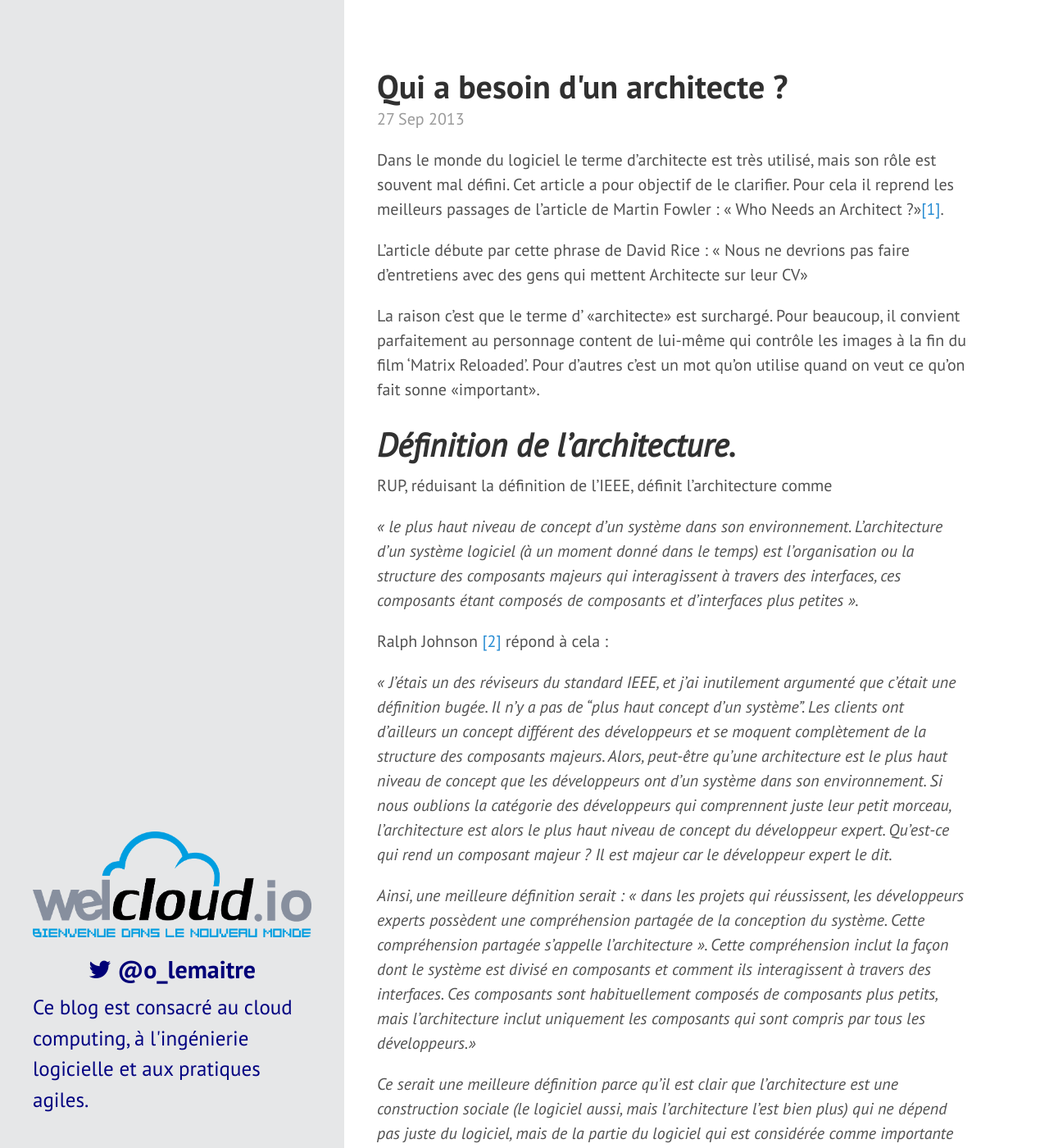
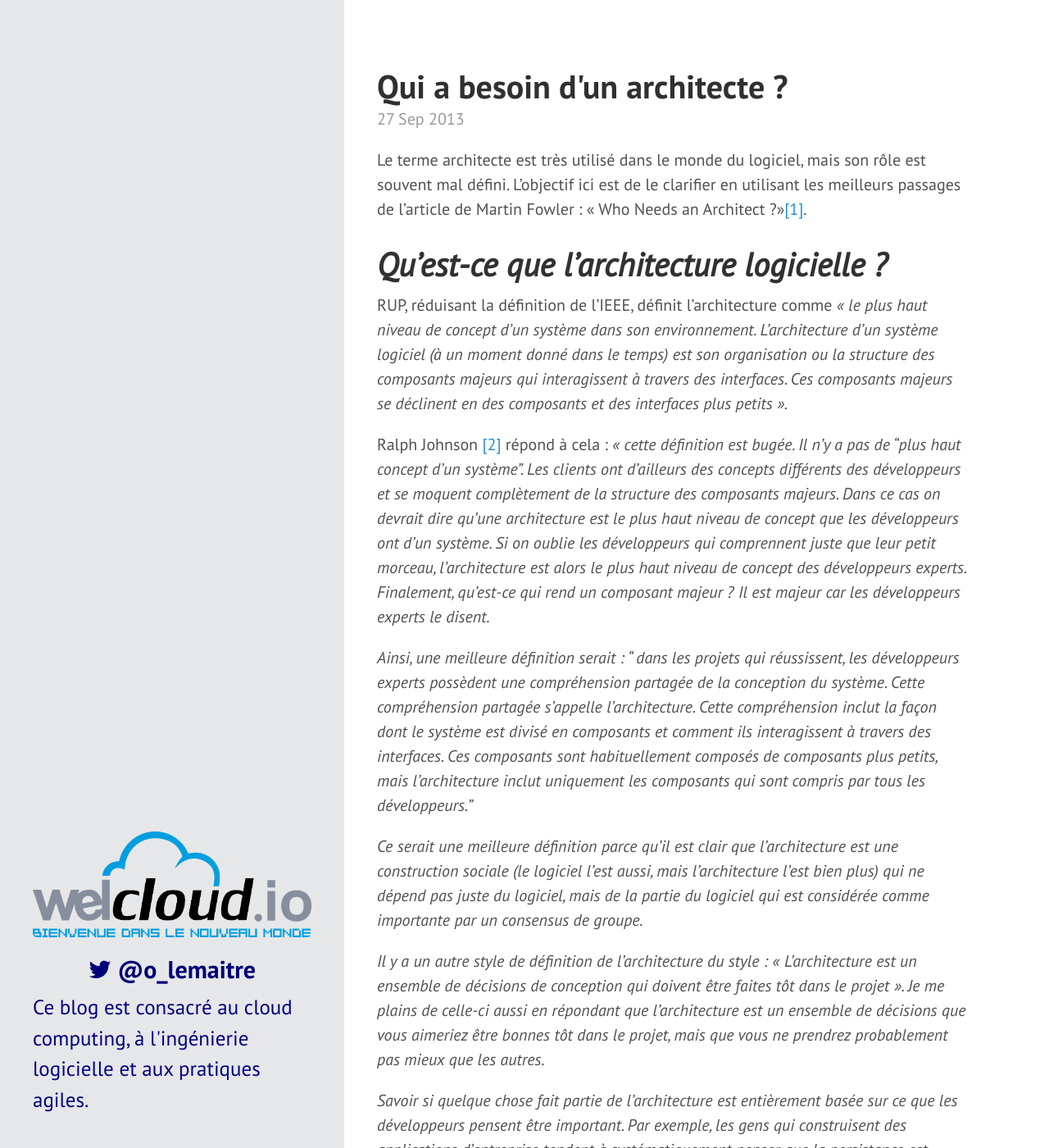
Before and after one commit to welcloud-io/welcloud-io.github.io, a Jekyll site: the page built from _posts/2013-09-27-qui-a-besoin-d-un-architecte.markdown, in a window 1280 px wide and 1400 px high. Shown: the whole window at 82% size. Built offline with Jekyll 4.4.1, drawn with Linux system fonts in a browser that asks for light colours; Markdown is read by kramdown in place of the engine named in the settings; some of the changed text lies outside the part shown.

Commit message:
improve article

```diff
--- a/_posts/2013-09-27-qui-a-besoin-d-un-architecte.markdown
+++ b/_posts/2013-09-27-qui-a-besoin-d-un-architecte.markdown
@@ -5,61 +5,47 @@
 categories: Agile
 ---
 
-Dans le monde du logiciel le terme d'architecte est très utilisé, mais son rôle est souvent mal défini.
-Cet article a pour objectif de le clarifier. Pour cela il
-reprend les meilleurs passages de l'article de Martin Fowler : « Who Needs an Architect ?»<a href='#footnote'>[1]</a>.
+Le terme architecte est très utilisé dans le monde du logiciel, mais son rôle est souvent mal défini.
+L'objectif ici est de le clarifier en utilisant les meilleurs passages de l'article de Martin Fowler : « Who Needs an Architect ?»<a href='#footnote'>[1]</a>.
 
-L'article débute par cette phrase de David Rice : « Nous ne devrions pas faire d’entretiens avec des gens qui mettent Architecte sur leur CV»
+#*Qu'est-ce que l'architecture logicielle ?*
 
-La raison c'est que le terme d' «architecte» est surchargé.
-Pour beaucoup, il convient parfaitement au personnage content de lui-même qui contrôle les images à la fin du film ‘Matrix Reloaded’.
-Pour d'autres c'est un mot qu'on utilise quand on veut ce qu'on fait sonne «important».
-
-#*Définition de l'architecture.*
-
-RUP, réduisant la définition de l’IEEE, définit l’architecture comme
-
-_« le plus haut niveau de concept d’un système dans son environnement.
-L’architecture d’un système logiciel (à un moment donné dans le temps) est l’organisation ou la structure
-des composants majeurs qui interagissent à travers des interfaces,
-ces composants étant composés de composants et d’interfaces plus petites »._
-
+RUP, réduisant la définition de l’IEEE, définit l’architecture comme _« le plus haut niveau de concept d’un système dans son environnement.
+L’architecture d’un système logiciel (à un moment donné dans le temps) est son organisation ou la structure des composants majeurs qui interagissent à travers des interfaces.
+Ces composants majeurs se déclinent en des composants et des interfaces plus petits »._
 
 Ralph Johnson <a href='#footnote'>[2]</a> répond à cela :
+_« cette définition est bugée.
+Il n’y a pas de "plus haut concept d’un système". Les clients ont d'ailleurs des concepts différents des développeurs
+et se moquent complètement de la structure des composants majeurs.
+Dans ce cas on devrait dire qu’une architecture est le plus haut niveau de concept que les développeurs ont d’un système.
+Si on oublie les développeurs qui comprennent juste que leur petit morceau,
+l’architecture est alors le plus haut niveau de concept des développeurs experts.
+Finalement, qu’est-ce qui rend un composant majeur ? Il est majeur car les développeurs experts le disent._
 
-_« J’étais un des réviseurs du standard IEEE, et j’ai inutilement argumenté que c'était une définition bugée.
-Il n’y a pas de "plus haut concept d’un système". Les clients ont d’ailleurs un concept différent des développeurs
-et se moquent complètement de la structure des composants majeurs.
-Alors, peut-être qu’une architecture est le plus haut niveau de concept que les développeurs ont d’un système dans son environnement.
-Si nous oublions la catégorie des développeurs qui comprennent juste leur petit morceau,
-l’architecture est alors le plus haut niveau de concept du développeur expert.
-Qu’est-ce qui rend un composant majeur ? Il est majeur car le développeur expert le dit._
-
-_Ainsi, une meilleure définition serait : « dans les projets qui réussissent, les développeurs experts
+_Ainsi, une meilleure définition serait : " dans les projets qui réussissent, les développeurs experts
 possèdent une compréhension partagée de la conception du système.
-Cette compréhension partagée s’appelle l’architecture ».
+Cette compréhension partagée s’appelle l’architecture.
 Cette compréhension inclut la façon dont le système est divisé en composants et comment ils interagissent à travers des interfaces.
 Ces composants sont habituellement composés de composants plus petits, mais l’architecture inclut uniquement les composants qui sont compris
-par tous les développeurs.»_
+par tous les développeurs."_
 
-_Ce serait une meilleure définition parce qu’il est clair que l’architecture est une construction sociale (le logiciel aussi, mais l’architecture l’est bien plus)
+_Ce serait une meilleure définition parce qu’il est clair que l’architecture est une construction sociale (le logiciel l'est aussi, mais l’architecture l’est bien plus)
 qui ne dépend pas juste du logiciel, mais  de la partie du logiciel qui est considérée comme importante par un consensus de groupe._
 
-_Il y a un autre style de définition de l’architecture du style : « L’architecture est un ensemble de décisions de conceptions qui doivent être faite tôt
-dans le projet ». Je me plains de celle-ci aussi en répondant que l'architecture devient un ensemble de décisions que vous aimeriez être bonnes tôt dans le projet,
+_Il y a un autre style de définition de l’architecture du style : « L’architecture est un ensemble de décisions de conception qui doivent être faites tôt
+dans le projet ». Je me plains de celle-ci aussi en répondant que l'architecture est un ensemble de décisions que vous aimeriez être bonnes tôt dans le projet,
 mais que vous ne prendrez  probablement pas mieux que les autres._
 
-_Savoir si quelque chose fait partie de l’architecture est entièrement basé sur ce que le développeur pense être important.
-Par exemple, les gens qui construisent des applications en entreprise tendent à penser que la persistance est cruciale.
+_Savoir si quelque chose fait partie de l’architecture est entièrement basée sur ce que les développeurs pensent être important.
+Par exemple, les gens qui construisent des applications d'entreprise tendent à systématiquement penser que la persistance est cruciale.
 Quand ils commencent à dessiner leur architecture, ils commencent avec 3 couches.
-Ils vont mentionner : « nous utilisons oracle pour notre base de données et nous avons notre propre couche de persistance pour mapper les objets ».
-Mais une application d’imagerie médicale pourrait inclure oracle sans faire partie de l’architecture._
+Ils vont mentionner : « nous utiliserons Oracle pour notre base de données et nous avons notre propre couche de persistance pour mapper les objets ».
+Mais une application d’imagerie médicale par exemple pourrait inclure une base de données Oracle sans faire partie de l’architecture.
+La complexité de ce type d'application c'est d’analyser les images pas de les stocker.
+Récupérer et stocker les images est réalisé par une petite partie de l’application et la plupart des développeurs l’ignorent._
 
-_La complexité de ce type d'application c'est d’analyser les images pas de les stocker._
-
-_Récupérer et stocker les images est réalisé par une petite partie de l’application et la plupart des développeurs l’ignorent._
-
-_Il est alors difficile d'expliquer comment décrire une architecture. Il faut se demander « Qu'est ce qui est important ? », car
+_Avant de décrire une architecture, il faut se demander: "Qu'est ce qui est important ? ", car
 l’architecture concerne les choses importantes. Peu importe ce que c’est.»_
 
 #*Rôle de l’architecte.*
@@ -68,17 +54,17 @@
 Nous arrivons ici à la différence entre l’architecte de ‘Matrix Reloaded’ et le style d'architecte qu'est David Rice.
 
 L'«Architectus Reloadus» est une personne qui prend toutes les décisions importantes.
-L’architecte fait ça parce qu’il pense qu'il ne faut qu’un seul esprit pour assurer l’intégrité d’un système.
-Peut-être parce que cet architecte pense aussi que les membre de l’équipe n’ont pas suffisamment de compétences pour prendre ces décisions.
-Souvent, elles doivent se faire tôt pour que chacun ait un plan à suivre.
+Il fait ça parce qu’il pense qu'il ne faut qu’un seul esprit pour assurer l’intégrité d’un système.
+Peut-être aussi parce qu'il pense que les membres de l’équipe n’ont pas suffisamment de compétences pour prendre ces décisions
+et qu'elles doivent se prendre tôt pour que chacun ait un plan à suivre.
 
 L'«Architectus Oryzus» est un animal différent <a href='#footnote'>[3]</a>.
 Ce type d’architecte doit être très conscient ce qui se passe sur le projet, dénichant les problèmes importants et les taclant avant qu’ils ne
 deviennent des problèmes sérieux.
 Quand je vois un architecte comme celui-là, la partie du travail la plus notable est une intense collaboration.
-Le matin, l’architecte programme avec un développeur, essayant de récolter du code à débloqué.
-L’après-midi, l’architecte participe à l’expression des besoins, expliquant aux utilisateurs les conséquences techniques de leurs idées
-dans des termes non techniques (comme le cout du développement pa exemple).
+Le matin, il programme avec un développeur, essayant de trouver du code à débloquer.
+L’après-midi, il participe à l’expression des besoins, expliquant aux utilisateurs les conséquences techniques de leurs idées
+dans des termes non techniques (comme le cout du développement par exemple).
 
 De plein de façon, l’activité la plus importante d’Architectus Oryzus est de «mentorer» l’équipe de développement  pour élever son niveau de façon
 à ce qu’elle puisse prendre des problèmes plus complexes.
@@ -87,8 +73,20 @@
 Ceci conduit à la règle satisfaisante que la valeur de l’architecte est inversement proportionnelle au nombre de décisions qu’il prend.
 
 Le meilleur nom que l'on puisse lui donner c'est : un guide, comme dans l’alpinisme.
-Un guide est un membre de l’équipe plus expérimenté et compétent. Il enseigne aux autres membres de l’équipe à mieux se débrouiller
+Un guide est un membre de l’équipe plus expérimenté et compétent. Il enseigne aux autres comment se débrouiller
 par eux-mêmes tout en étant toujours là pour les choses vraiment difficiles.
+
+#*Le but ultime: se débarasser de l'architecture*
+
+Martin fowler ajoute une définition en partant d'une autre citée plus haut : "L’architecture est un ensemble de décisions de conception qui doivent être faites tôt
+dans le projet". Pourquoi est-ce-que les gens ont besoin de faire des choix corrects dès le début d'un projet ?
+La raison c'est qu'ils perçoivent tout simplement ces décisions comme difficiles à changer.
+Ce qui amène à dire qu'on peut aussi définir l'architecture comme "l'ensemble des décisions difficiles à changer".
+
+Or dans le logiciel nous n'avons pas les mêmes contraintes que dans le monde physique.
+Nous pouvons trouver des solutions pour que les choses qui semblent difficiles à changer le soient moins.
+L'irréversibilité est le premier facteur de complexité et les méthodes agiles essaient de réduire la complexité en réduisant l'irréversibilité.
+Ainsi une des tâches les plus importantes de l'architecte est de trouver des moyens d'éliminer l'irréversibilité dans la conception des logiciels.
 
 <div class = 'footnote-list'>
 	<div id = 'footnote'>
```
